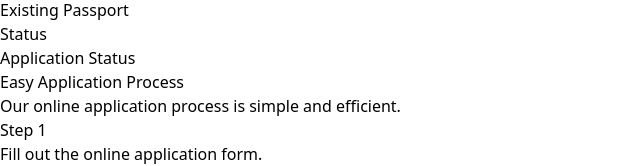
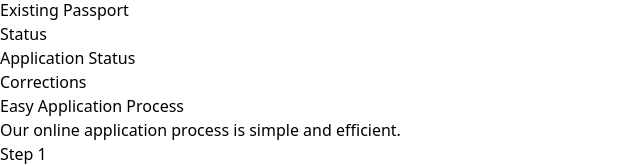
Before and after one commit to rezwan563/streamlined-docs-client, a React (Vite) app: page / in a window 1280 px wide. Shown: the part 534-700 px from the top of the page, without its empty margins (0-640 px from the left). Built offline with nearby package versions, Linux system fonts and the light colour scheme.

Commit message:
correction added

```diff
--- a/src/pages/homepage/Home.jsx
+++ b/src/pages/homepage/Home.jsx
@@ -31,10 +31,17 @@ const Home = () => {
               <div className="text-green-600 text-3xl mb-2">Renew</div>
               <div className="text-gray-700">Existing Passport</div>
             </div>
+
             <div className="text-center">
               <div className="text-green-600 text-3xl mb-2">Status</div>
               <div className="text-gray-700">Application Status</div>
             </div>
+
+            <div className="text-center">
+              <div className="text-green-600 text-3xl mb-2">Corrections</div>
+              <div className="text-gray-700"></div>
+            </div>
+
           </div>
         </div>
       </section>
```
